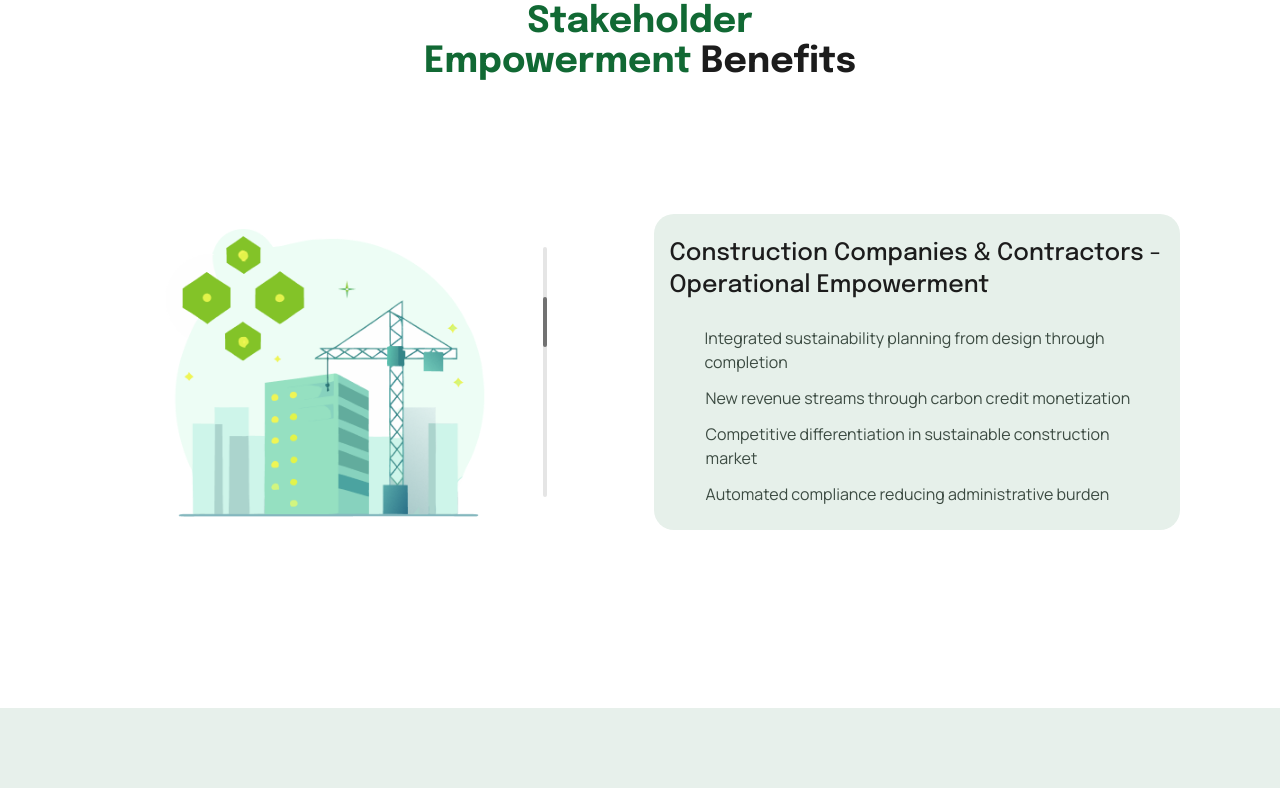
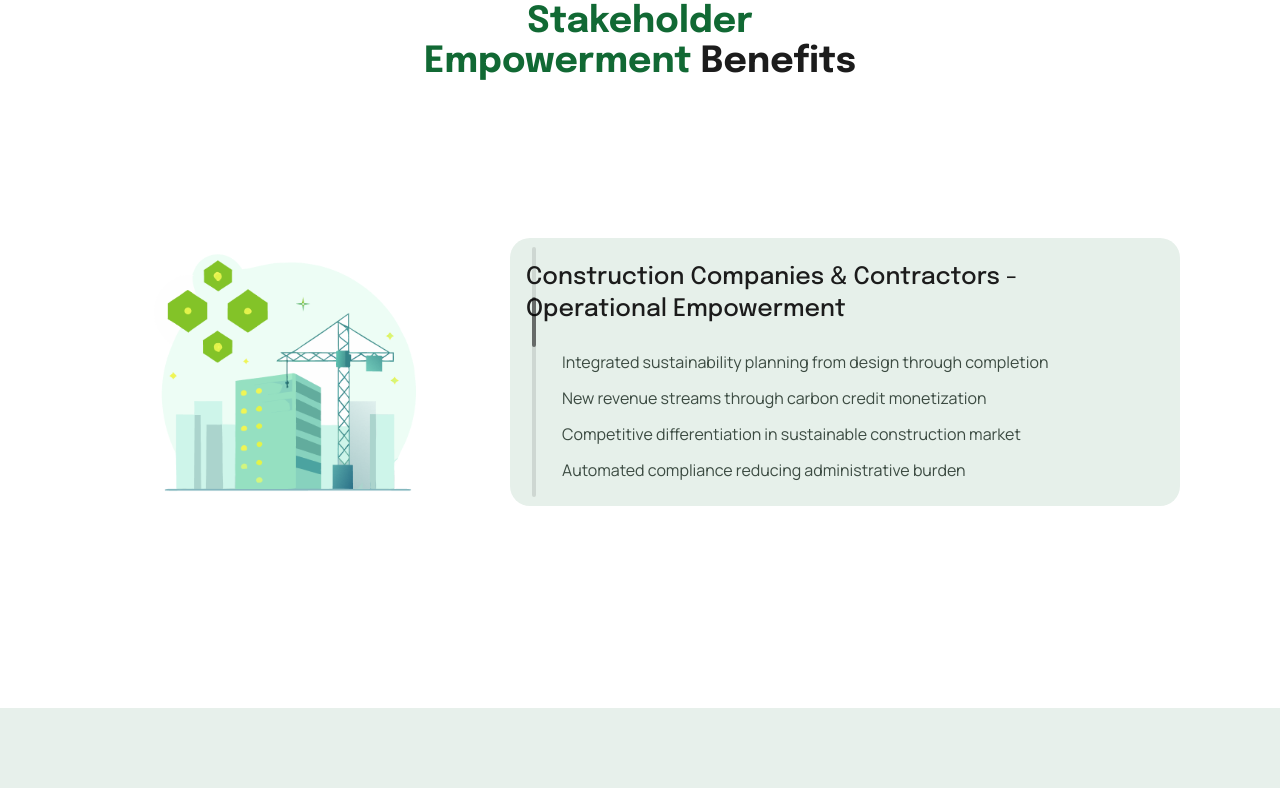
Before and after one commit to an-agha/an-agha.io, a Next.js app: page / in a window 1280 px wide. Shown: the part 4060-4848 px from the top of the page. Built offline with nearby package versions, Linux system fonts and the light colour scheme; some icons are missing.

Commit message:
responsiveness

```diff
--- a/src/app/globals.css
+++ b/src/app/globals.css
@@ -261,15 +261,20 @@
 
   .swiper-scrollbar {
     position: absolute;
-    left: 41% !important;
+    left: 0% !important;
     top: 50% !important;
     transform: translateY(-50%);
   }
 
-  @media (max-width: 768px) {
+   @media (min-width: 1024px) {
     .swiper-scrollbar {
-      left: 0px !important;
+      left: 38% !important;
     }
-  }
+   }
+   @media (min-width: 1280px) {
+    .swiper-scrollbar {
+      left: 40% !important;
+    }
+   }
 
 }
--- a/src/components/landing/Benefits.tsx
+++ b/src/components/landing/Benefits.tsx
@@ -98,7 +98,7 @@ function Benefits() {
                         verticalClass: "max-h-[250px]"
                     }}
                     modules={[Scrollbar, Autoplay]}
-                    className="max-h-[450px] md:max-h-[500px] lg:max-h-[500px] relative"
+                    className="w-full max-h-[450px] md:max-h-[500px] lg:max-h-[500px] relative"
                 >
                     {benefits.map((item, index) => (
                         <SwiperSlide key={index} className=''>
@@ -109,9 +109,8 @@ function Benefits() {
                                     width={450}
                                     height={450}
                                     alt="benefits section image"
-                                    className="hidden !h-[450px] md:flex lg:flex"
+                                    className="hidden !h-[300px] !lg:h-[450px] lg:flex object-cover"
                                 />
-                                <div className='w-[50px] h-full hidden md:flex lg:flex' />
                                 <div className="!w-full md:w-max lg:max-w-[670px] md:max-w-[400px] bg-primary-foreground flex flex-col gap-6 py-6 px-4 rounded-[20px]">
                                     <h4 className="text-lg lg:text-2xl font-medium text-primary-textclr">
                                         {item.title}
```
